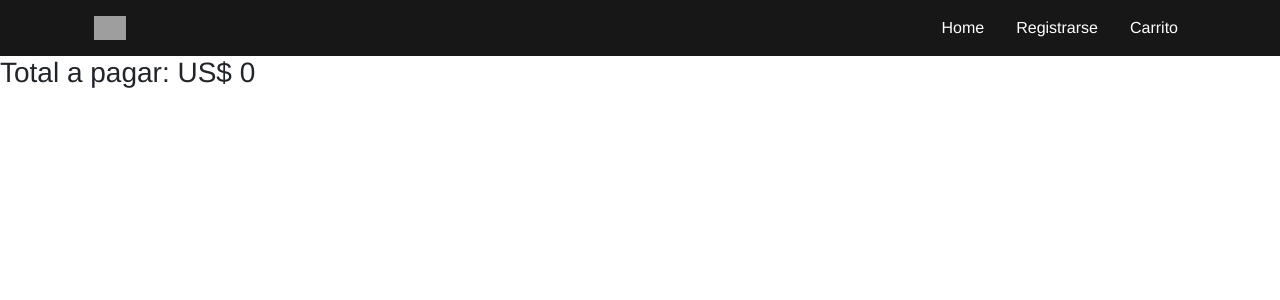
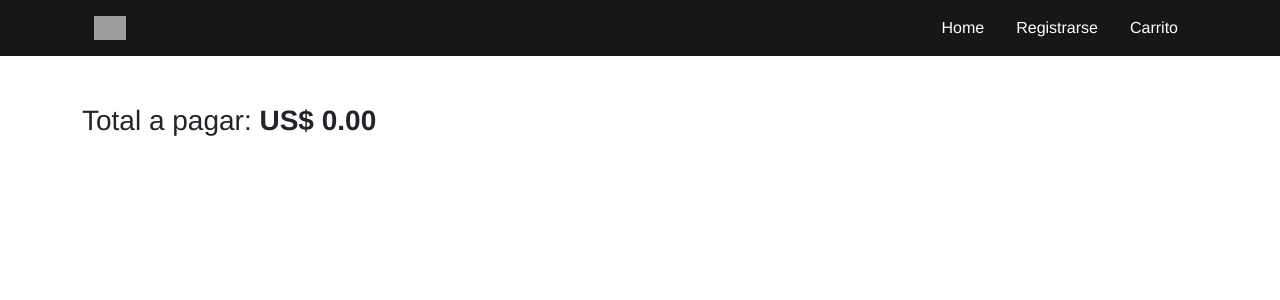
Before and after one commit to Emainfix/Diplomatura-Carrito-React, a React (Vite) app: page /carrito in a window 1280 px wide. Shown: the top 300 px of the page. Built offline with nearby package versions, Linux system fonts and the light colour scheme; grey boxes are pictures that could not be loaded.

Commit message:
ajusté el estilo

```diff
--- a/src/Components/pages/Cart/Total.jsx
+++ b/src/Components/pages/Cart/Total.jsx
@@ -6,8 +6,8 @@ const Total = () => {
   const total = carrito.reduce((acc, el) => acc + el.price * el.quanty, 0);
 
   return (
-    <div>
-        <h3>Total a pagar: US$ {total}</h3>
+    <div className="container">
+        <h3 className="my-5">Total a pagar:<strong> US$ {total}.00</strong></h3>
     </div>
   )
 }
```
